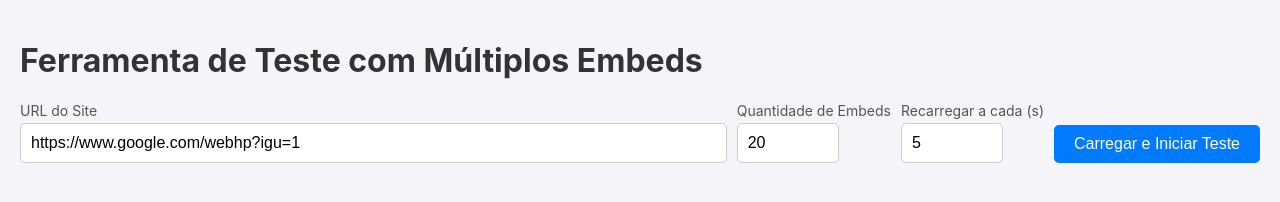
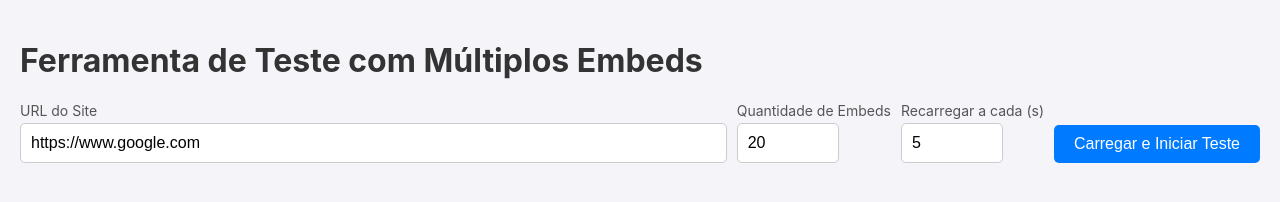
Before and after one commit to Dex6354/loop, a plain HTML site: page index.html in a window 1280 px wide. Drawn offline with Linux system fonts and the light colour scheme.

Commit message:
Update index.html

```diff
--- a/index.html
+++ b/index.html
@@ -92,7 +92,7 @@
     <div id="controls">
         <div class="input-group" style="flex-grow: 1;">
             <label for="urlInput">URL do Site</label>
-            <input type="text" id="urlInput" placeholder="Cole a URL do seu site aqui" value="https://www.google.com/webhp?igu=1">
+            <input type="text" id="urlInput" placeholder="Cole a URL do seu site aqui" value="https://www.google.com">
         </div>
 
         <div class="input-group">
```
